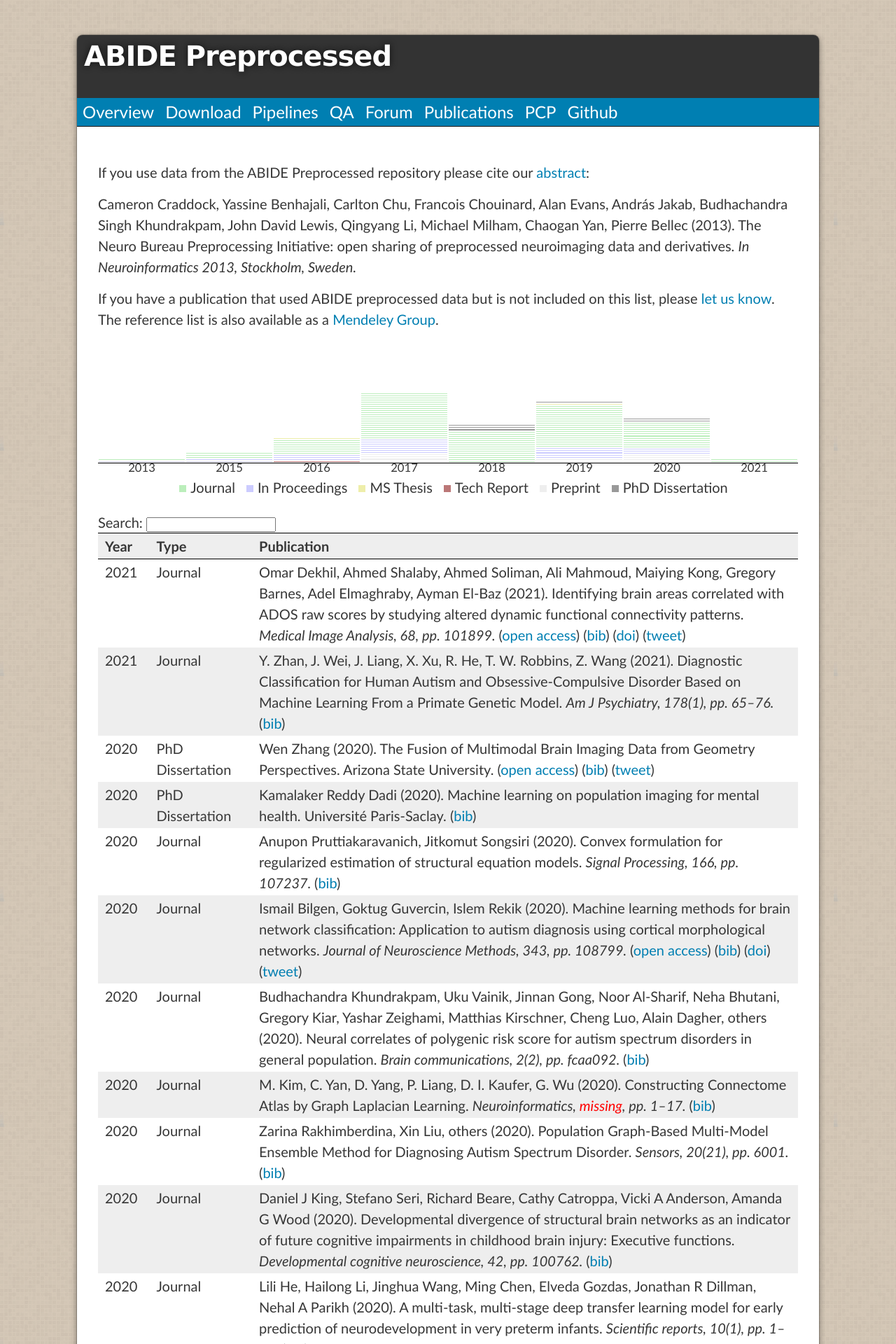
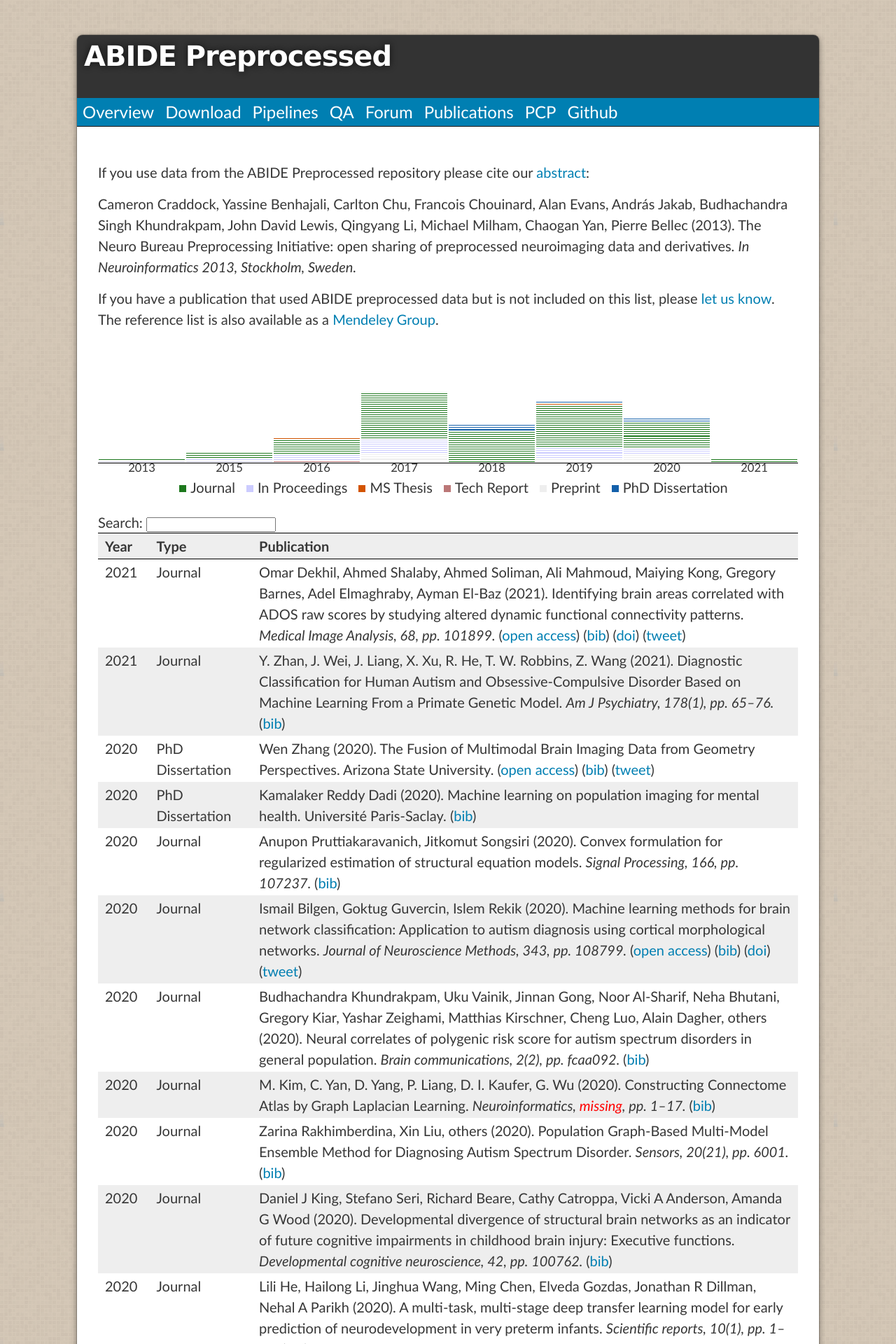
Before and after one commit to preprocessed-connectomes-project/abide, a Jekyll site: the page built from publications.md, in a window 1280 px wide. Shown: the top 1920 px of the page at 70% size. Built offline with Jekyll 4.4.1, drawn with Linux system fonts in a browser that asks for light colours; nearby versions of some CDN libraries.

Commit message:
updated colros

```diff
--- a/stylesheets/stylesheet.css
+++ b/stylesheets/stylesheet.css
@@ -965,11 +965,11 @@
 .pub { border: 1px solid white; background-color: #eee; }
 .conference { background-color: rgb(245,128,37); }
 .inproceedings { background-color: #ccf; }
-.article { background-color: #beb; }
+.article { background-color: #1d781d; }
 .inbook { background-color: #eaa; }
-.phdthesis { background-color: #999; }
+.phdthesis { background-color: #1460aa; }
 .unpublished { background-color: #eae; }
-.mastersthesis { background-color: #eea; }
+.mastersthesis { background-color: #d35400; }
 .techreport { background-color: #b77; }
 .legend .pub { width: 10px; height: 10px; display: inline-block; margin: 0 5px 0 15px;}
 .legend { margin-bottom: 20px; text-align: center; width: 100%;}
```
